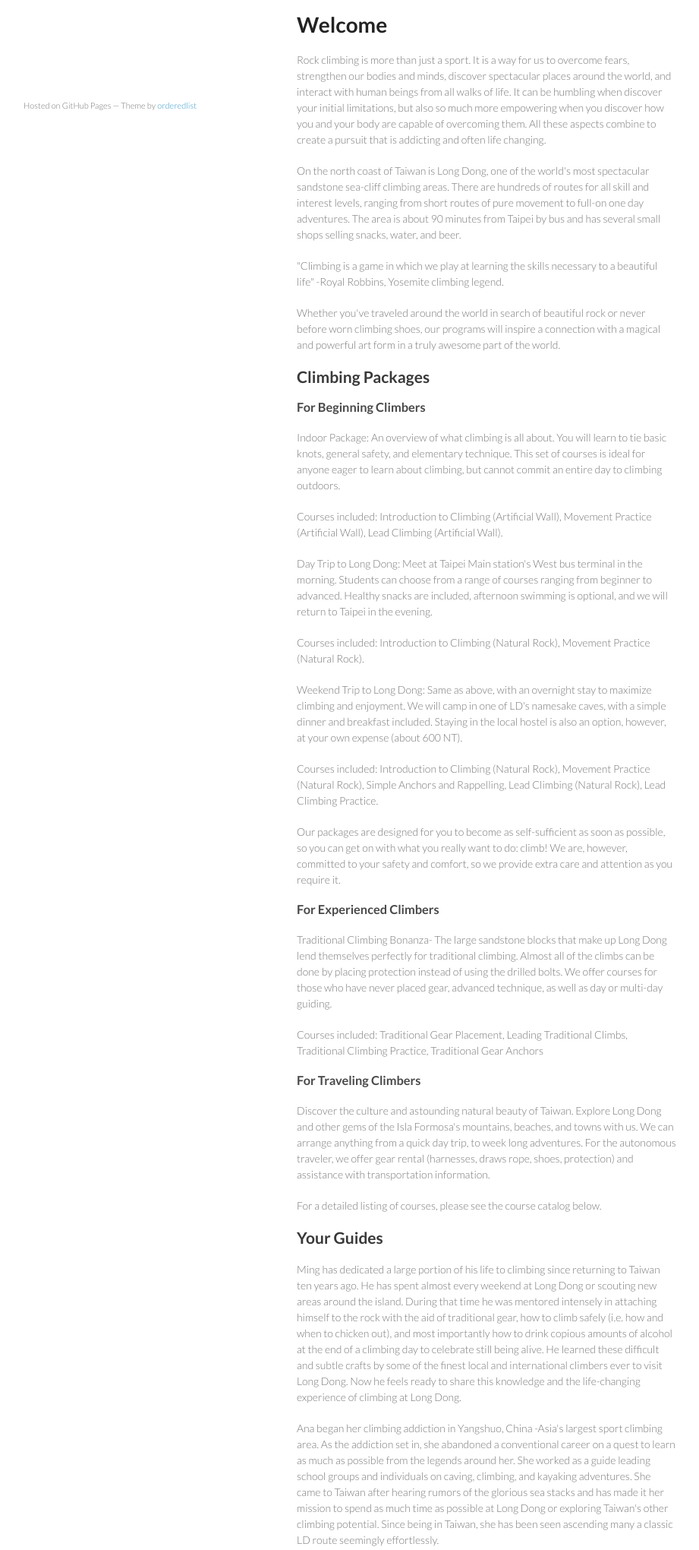
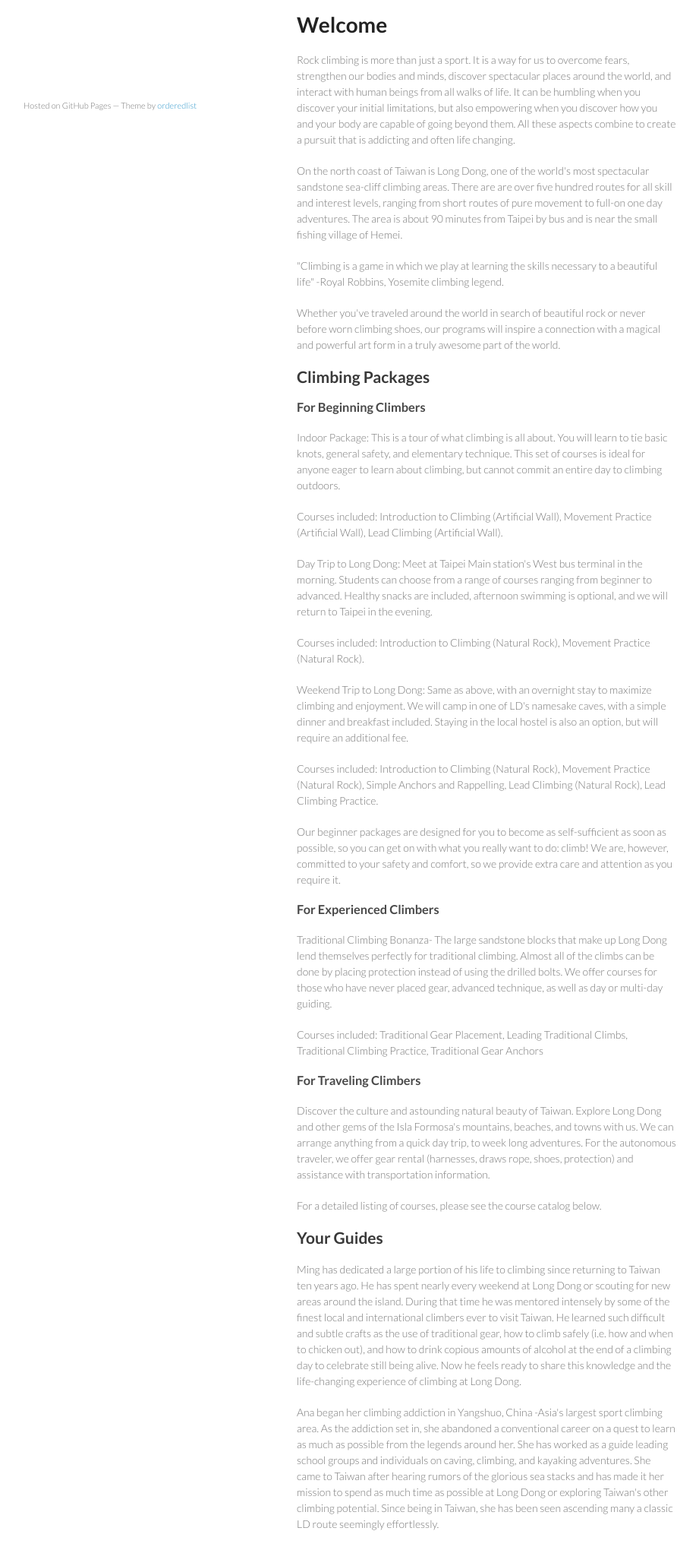
Before and after one commit to taiwanclimbers/taiwanclimbers.github.io, a plain HTML site: page index.html in a window 1280 px wide. Shown: the part 582-2622 px from the top of the page at 76% size, without its empty margins (179-1100 px from the left). Drawn offline with Linux system fonts and the light colour scheme.

```diff
--- a/index.html
+++ b/index.html
@@ -78,19 +78,18 @@
 </li>
 </ul><h1>Welcome</h1>
 
-<p>Rock climbing is more than just a sport. It is a way for us to overcome fears,<br>
+<p>Rock climbing is more than just a sport. It is a way for us to overcome fears,
 strengthen our bodies and minds, discover spectacular places around the
 world, and interact with human beings from all walks of life. It can be
-humbling when discover your initial limitations, but also so much more
-empowering when you  discover how you and your body are capable of
-overcoming them. All these aspects combine to create a pursuit that is
-addicting and often life changing.</p>
+humbling when you discover your initial limitations, but also empowering when
+you discover how you and your body are capable of going beyond them. All these
+aspects combine to create a pursuit that is addicting and often life changing.</p>
 
 <p>On the north coast of Taiwan is Long Dong, one of the world's most
-spectacular sandstone sea-cliff climbing areas. There are hundreds of routes
-for all skill and interest levels, ranging from short routes of pure movement to
-full-on one day adventures. The area is about 90 minutes from Taipei by bus
-and has several small shops selling snacks, water, and beer. </p>
+spectacular sandstone sea-cliff climbing areas. There are are over five hundred
+routes for all skill and interest levels, ranging from short routes of pure
+movement to full-on one day adventures. The area is about 90 minutes from
+Taipei by bus and is near the small fishing village of Hemei. </p>
 
 <p>"Climbing is a game in which we play at learning the skills necessary to a
 beautiful life" -Royal Robbins, Yosemite climbing legend. </p>
@@ -103,9 +102,9 @@ magical and powerful art form in a truly awesome part of the world. </p>
 
 <h3>For Beginning Climbers</h3>
 
-<p>Indoor Package: An overview of what climbing is all about. You will learn to tie
-basic knots, general safety, and elementary technique. This set of courses is
-ideal for anyone eager to learn about climbing, but cannot commit an entire
+<p>Indoor Package: This is a tour of what climbing is all about. You will learn to
+tie basic knots, general safety, and elementary technique. This set of courses
+is ideal for anyone eager to learn about climbing, but cannot commit an entire
 day to climbing outdoors. </p>
 
 <p>Courses included: Introduction to Climbing (Artificial Wall), Movement Practice
@@ -122,14 +121,14 @@ and we will return to Taipei in the evening. </p>
 <p>Weekend Trip to Long Dong: Same as above, with an overnight stay to
 maximize climbing and enjoyment. We will camp in one of LD's namesake
 caves, with a simple dinner and breakfast included. Staying in the local hostel
-is also an option, however, at your own expense (about 600 NT). </p>
+is also an option, but will require an additional fee.  </p>
 
 <p>Courses included: Introduction to Climbing (Natural Rock), Movement Practice
 (Natural Rock), Simple Anchors and Rappelling, Lead Climbing (Natural
 Rock), Lead Climbing Practice.</p>
 
-<p>Our packages are designed for you to become as self-sufficient as soon as
-possible, so you can get on with what you really want to do: climb!
+<p>Our beginner packages are designed for you to become as self-sufficient as
+soon as possible, so you can get on with what you really want to do: climb!
 We are, however, committed to your safety and comfort, so we provide
 extra care and attention as you require it. </p>
 
@@ -158,19 +157,18 @@ information.</p>
 <h2>Your Guides</h2>
 
 <p>Ming has dedicated a large portion of his life to climbing since returning to
-Taiwan ten years ago. He has spent almost every weekend at Long Dong or
-scouting new areas around the island.  During that time he was mentored
-intensely in attaching himself to the rock with the aid of traditional gear, how
-to climb safely (i.e. how and when to chicken out), and most importantly how
-to drink copious amounts of alcohol at the end of a climbing day to celebrate
-still being alive. He learned these difficult and subtle crafts by some of the
-finest local and international climbers ever to visit Long Dong. Now he feels
-ready to share this knowledge and the life-changing experience of climbing at
-Long Dong.  </p>
+Taiwan ten years ago. He has spent nearly every weekend at Long Dong or
+scouting for new areas around the island.  During that time he was mentored
+intensely by some of the finest local and international climbers ever to visit
+Taiwan. He learned such difficult and subtle crafts as the use of traditional
+gear, how to climb safely (i.e. how and when to chicken out), and how to drink
+copious amounts of alcohol at the end of a climbing day to celebrate still
+being alive.  Now he feels ready to share this knowledge and the life-changing
+experience of climbing at Long Dong.  </p>
 
 <p>Ana began her climbing addiction in Yangshuo, China -Asia's largest sport
 climbing area. As the addiction set in, she abandoned a conventional career
-on a quest to learn as much as possible from the legends around her. She
+on a quest to learn as much as possible from the legends around her. She has
 worked as a guide leading school groups and individuals on caving, climbing,
 and kayaking adventures. She came to Taiwan after hearing rumors of the
 glorious sea stacks and has made it her mission to spend as much time as
```
Also changed, not shown: params.json (+1 -1 lines).
